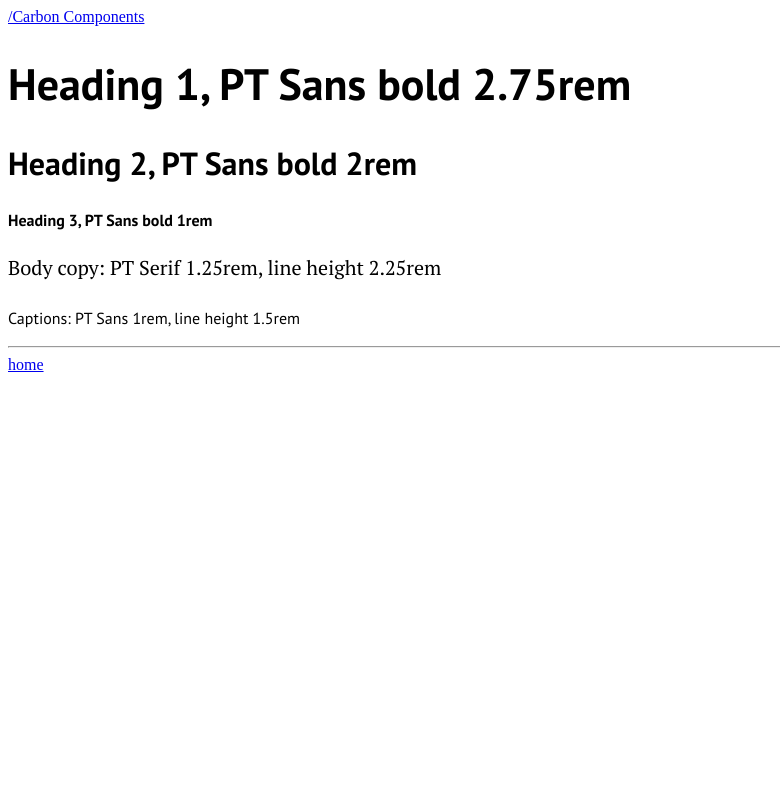
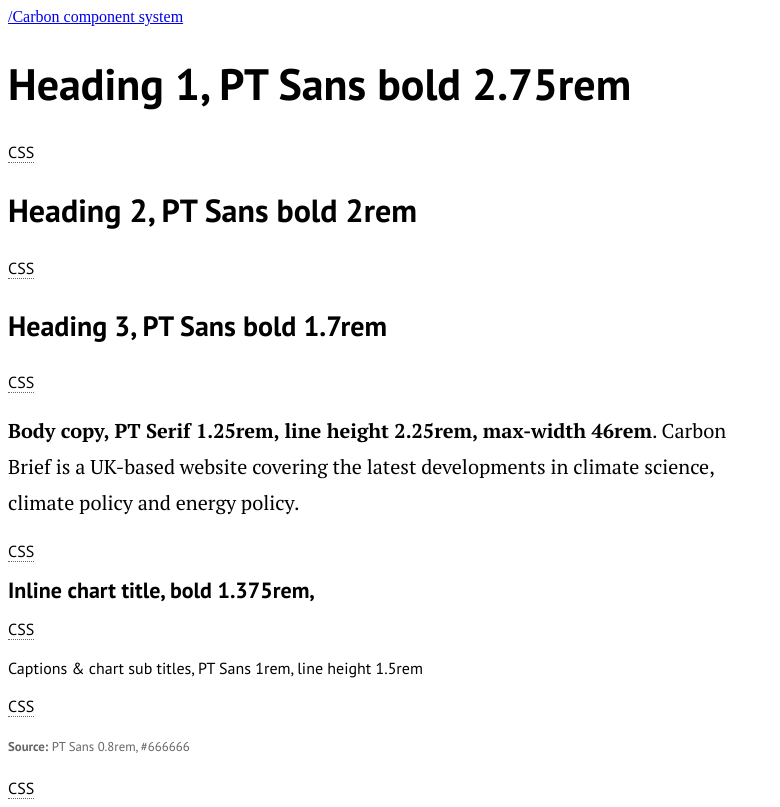
Before and after one commit to carbonbrief/carbon-components, a SvelteKit app: page /TypeStyles in a window 1280 px wide. Shown: the whole page, without its empty margins (0-780 px from the left). Built offline with nearby package versions, Linux system fonts and the light colour scheme.

Commit message:
style chart frame
Update ChartFrame.svelte

Update +page.svelte

```diff
--- a/src/lib/ChartFrame.svelte
+++ b/src/lib/ChartFrame.svelte
@@ -27,23 +27,14 @@
 </section>
 
 <style>
-  :root{
-    --s-5: calc(var(--s-4) / var(--ratio));
-    --s-4: calc(var(--s-3) / var(--ratio));
-    --s-3: calc(var(--s-2) / var(--ratio));
-    --s-2: calc(var(--s-1) / var(--ratio));
-    --s-1: calc(var(--s0) / var(--ratio));
-    --s0: 1rem;
-    --s1: calc(var(--s0) * var(--ratio));
-    --s2: calc(var(--s1) * var(--ratio));
-    --s3: calc(var(--s2) * var(--ratio));
-    --s4: calc(var(--s3) * var(--ratio));
-    --s5: calc(var(--s4) * var(--ratio));
-  }
-
   .chart-frame{
-		font-family: var(--sans-serif, 'PT-sans', sans-serif);
-    max-width: var(--readable-max-width, 800px);
+		font-family: 'PT sans', sans-serif;
+    max-width: 800px;
+    margin:0;
+		padding:1px;
+		position: relative;
+		background-color: var(--custom-bg, white);
+		color:var(--custom-colour, black);
   }
 
 	.chart-frame.stack > * {
@@ -51,7 +42,7 @@
 	}
 
 	.chart-frame.stack > * + * {
-		margin-block-start: var(--s0, 1.5rem);
+		margin-block-start: 1.5rem;
 	}
 
   .chart-frame.stack {
@@ -63,7 +54,7 @@
 	.chartfooter{
 		display: flex;
 		flex-direction: row;
-		max-width: var(--readable-max-width, 800);
+		max-width: 800px;
 		justify-content: space-between;
 	}
 	.chartfooter.footerAdjust{
@@ -83,19 +74,10 @@
 		width:100%;
 	}
 
-	.chart-frame {
-		margin:0;
-		padding:1px;
-		position: relative;
-		max-width: var(--readable-max-width, 800);
-		background-color: var(--custom-bg, white);
-		color:var(--custom-colour, black);
-	}
-
 	.source {
 		font-size: 0.8rem;
-		color: var(--custom-colour, grey);
-		line-height: var(--s1);
+		color: #888;
+		line-height: 1rem;
 		white-space: normal;
 	}
 
@@ -118,9 +100,9 @@
     white-space: normal;
 	}
 
-	h2{
+	h2.title{
 		font-size: 1.375rem;
-		font-weight: 700;
+		font-weight: bold;
 		line-height: 1.25;
 		word-wrap: break-word;
     white-space: normal;
--- a/src/routes/+layout.svelte
+++ b/src/routes/+layout.svelte
@@ -3,7 +3,14 @@
   <link rel="preconnect" href="https://fonts.gstatic.com" crossorigin>
   <link href="https://fonts.googleapis.com/css2?family=PT+Sans:wght@400;700&family=PT+Sans+Narrow:wght@400;700&family=PT+Serif:wght@400;700&display=swap" rel="stylesheet">
 </svelte:head>
-<a href="/">/Carbon Components</a>
+<a href="/">/Carbon component system</a>
   <slot></slot>
-<hr>
-<a href="/">home</a>
+<div class="page-footer">
+
+</div>
+
+<style>
+  .page-footer{
+
+  }
+</style>
--- a/src/routes/ChartFrame/+page.svelte
+++ b/src/routes/ChartFrame/+page.svelte
@@ -2,6 +2,6 @@
   import ChartFrame from "$lib/ChartFrame.svelte";
 </script>
 <h1>ChartFrame</h1>
-<ChartFrame>
-<img src="/830x500.png" width="800" height="500">
+<ChartFrame title="Chart title" subtitle="Chart subtitle (including units)">
+<img src="/830x500.png" alt="placeholder image 800 by 500 pixels" width="800" height="500">
 </ChartFrame>
--- a/src/routes/TypeStyles/+page.svelte
+++ b/src/routes/TypeStyles/+page.svelte
@@ -1,11 +1,83 @@
 <h1>Heading 1, PT Sans bold 2.75rem</h1>
+<details>
+<summary>CSS</summary>
+<pre>
+font-size: 2.75rem;
+font-family: 'PT Sans', sans-serif;
+font-weight: bold;
+</pre>
+</details>
+
 <h2>Heading 2, PT Sans bold 2rem</h2>
-<h3>Heading 3, PT Sans bold 1rem</h3>
+<details>
+<summary>CSS</summary>
+<pre>
+font-size: 2rem;
+font-family: 'PT Sans', sans-serif;
+font-weight: bold;
+</pre>
+</details>
 
-<p>Body copy: PT Serif 1.25rem, line height 2.25rem</p>
-<p class="caption">Captions: PT Sans 1rem, line height 1.5rem</p>
+<h3>Heading 3, PT Sans bold 1.7rem</h3>
+<details>
+<summary>CSS</summary>
+<pre>
+font-size: 1.75rem;
+font-family: 'PT Sans', sans-serif;
+font-weight: bold;
+</pre>
+</details>
+
+<p><strong>Body copy, PT Serif 1.25rem, line height 2.25rem, max-width 46rem</strong>. Carbon Brief is a UK-based website covering the latest developments in climate science, climate policy and energy policy.</p>
+<details>
+<summary>CSS</summary>
+<pre>
+font-size: 1.25rem;
+font-family: 'PT Serif', sans-serif;
+line-height: 2.25rem;
+max-width:46rem;
+</pre>
+</details>
+
+<h2 class="chart-title">Inline chart title, bold 1.375rem, </h2>
+<details>
+<summary>CSS</summary>
+<pre>
+font-family: 'PT Sans', sans-serif;
+font-size: 1.375rem;
+line-height: 1.25rem;
+</pre>
+</details>
+
+<p class="caption">Captions & chart sub titles, PT Sans 1rem, line height 1.5rem</p>
+<details>
+<summary>CSS</summary>
+<pre>
+font-family: 'PT Sans', sans-serif;
+font-size: 1rem;
+line-height: 1.5rem;
+</pre>
+</details>
+
+<p class="source"><strong>Source:</strong> PT Sans 0.8rem, #666666</p>
+<details>
+<summary>CSS</summary>
+<pre>
+  font-family: 'PT Sans', sans-serif;
+  font-size: 0.8rem;
+  color: #666666;
+</pre>
+</details>
 
 <style>
+  summary{
+    font-family: 'PT Sans', sans-serif;
+    font-size: 1rem;
+    display: block;
+    border-bottom: 1px dotted #666666;
+    display: inline-block;
+    cursor: pointer;
+  }
   h1{
     font-size: 2.75rem;
     font-family: 'PT Sans', sans-serif;
@@ -14,17 +86,26 @@
   h2{
     font-size: 2rem;
     font-family: 'PT Sans', sans-serif;
+    font-weight: bold;
   }
 
   h3{
-    font-size: 1rem;
+    font-size: 1.75rem;
     font-family: 'PT Sans', sans-serif;
+    font-weight: bold;
   }
 
   p{
     font-size: 1.25rem;
     font-family: 'PT Serif', sans-serif;
     line-height: 2.25rem;
+    max-width:46rem;
+  }
+
+  .chart-title{
+    font-size: 1.375rem;
+		font-weight: bold;
+		line-height: 1.25rem;
   }
 
   .caption{
@@ -32,4 +113,16 @@
     font-size: 1rem;
     line-height: 1.5rem;
   }
+  .source{
+    font-family: 'PT Sans', sans-serif;
+    font-size: 0.8rem;
+    color: #666666;
+  }
+
+  pre{
+    max-width: 46rem;
+    color: #666666;;
+    border-inline-start: 1px dotted #666666;
+    padding-inline-start: 0.5rem;
+  }
 </style>
```
